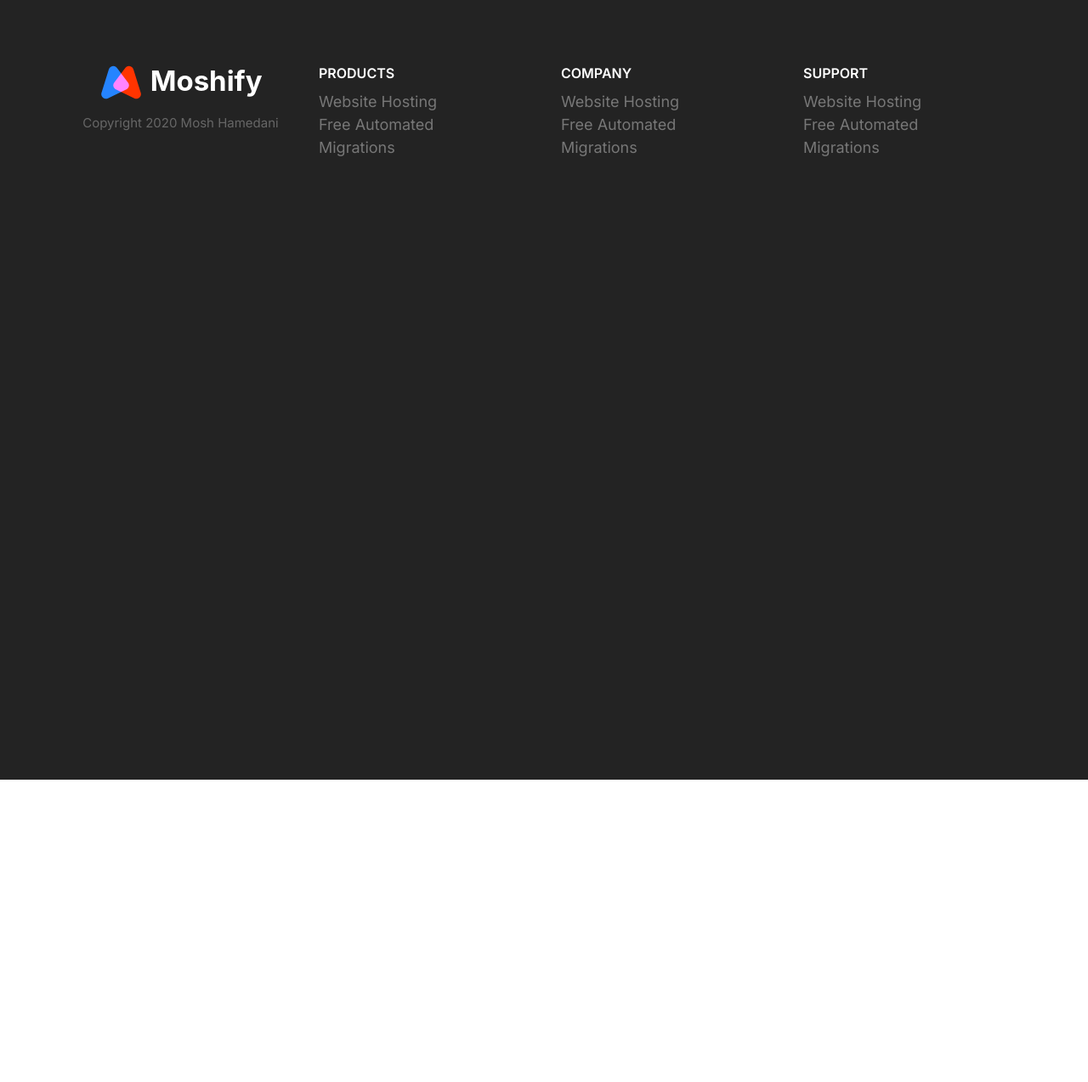
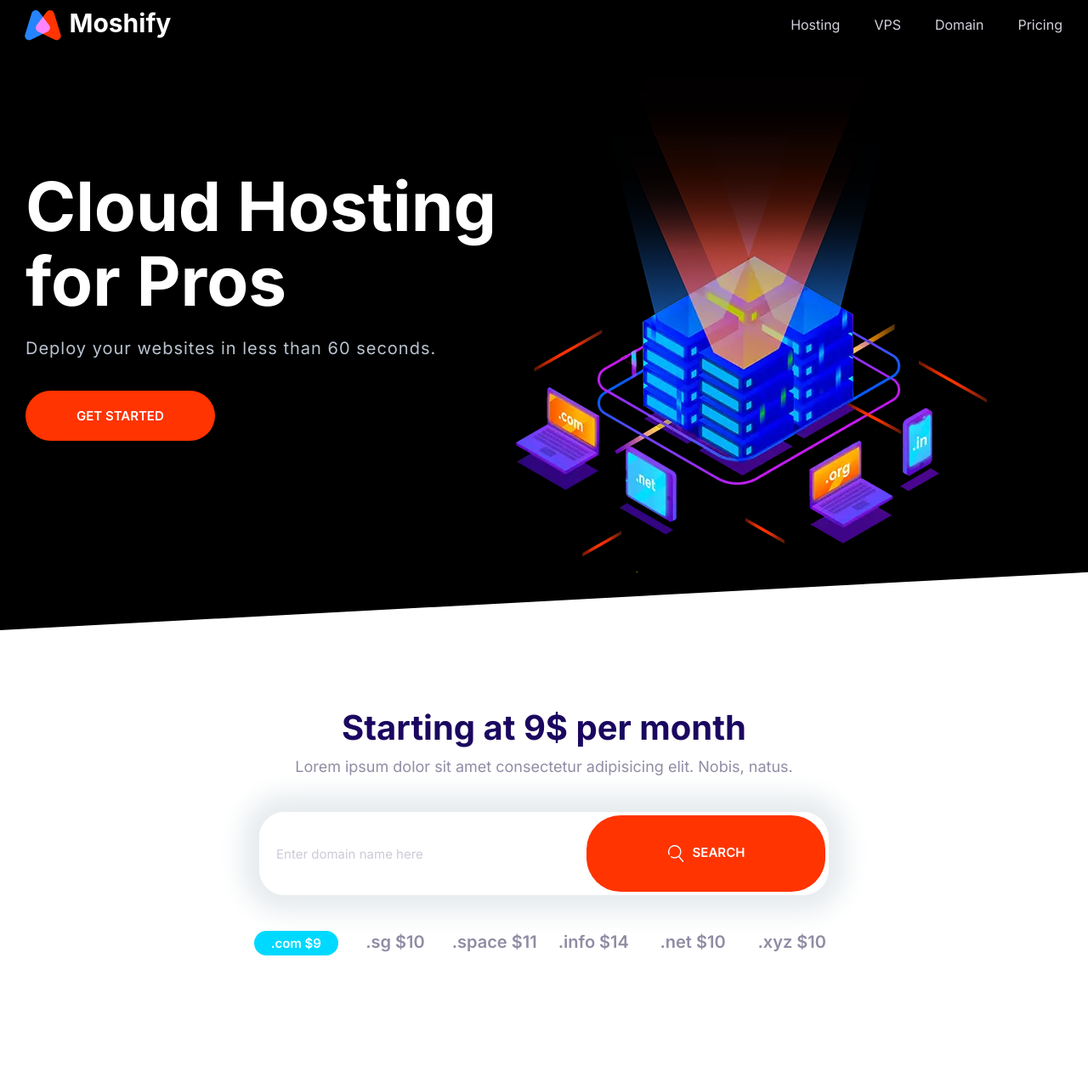
Before and after one commit to sina-kaabi/Moshify, a plain HTML site: page index.html in a window 1280 px wide. Shown: the part 2-1276 px from the top of the page at 85% size. Before the commit the page ends 920 px from the top, so only its background shows below. Drawn offline with Linux system fonts and the light colour scheme.

Commit message:
website-setup

```diff
--- a/index.html
+++ b/index.html
@@ -15,62 +15,67 @@
     <link rel="stylesheet" href="css/styles.css" />
   </head>
   <body>
-    <footer class="block block--dark footer">
-      <div class="container grid footer__sections">
-        <section class="collapsible collapsible--expanded footer__section">
-          <header class="collapsible__header">
-            <h2 class="collapsible__heading footer__heading">Products</h2>
+    <header>
+      <nav class="nav collapsible">
+        <a class="nav__brand" href="/"><img src="images/logo.svg" alt="" /></a>
+        <svg class="icon icon--white nav__toggler">
+          <use xlink:href="images/sprite.svg#menu"></use>
+        </svg>
 
-            <svg class="icon icon--white collapsible__chevron">
-              <use xlink:href="images/sprite.svg#chevron"></use>
-            </svg>
-          </header>
-          <div class="collapsible__content">
-            <ul class="list">
-              <li><a href="#">Website Hosting</a></li>
-              <li><a href="#">Free Automated</a></li>
-              <li><a href="#">Migrations</a></li>
-            </ul>
-          </div>
-        </section>
-        <section class="collapsible footer__section">
-          <header class="collapsible__header">
-            <h2 class="collapsible__heading footer__heading">Company</h2>
+        <ul class="list nav__list collapsible__content">
+          <li class="nav__item"><a href="#">Hosting</a></li>
+          <li class="nav__item"><a href="#">VPS</a></li>
+          <li class="nav__item"><a href="#">Domain</a></li>
+          <li class="nav__item"><a href="#">Pricing</a></li>
+        </ul>
+      </nav>
+    </header>
+    <section class="block block--dark block--skewed-left hero">
+      <div class="container grid grid--1x2">
+        <header class="block__header hero__content">
+          <h1 class="block__heading">Cloud Hosting for Pros</h1>
+          <p class="hero__tagline">
+            Deploy your websites in less than 60 seconds.
+          </p>
+          <a href="" class="btn btn--accent btn--stretched">Get Started</a>
+        </header>
 
-            <svg class="icon icon--white collapsible__chevron">
-              <use xlink:href="images/sprite.svg#chevron"></use>
-            </svg>
-          </header>
-          <div class="collapsible__content">
-            <ul class="list">
-              <li><a href="#">Website Hosting</a></li>
-              <li><a href="#">Free Automated</a></li>
-              <li><a href="#">Migrations</a></li>
-            </ul>
-          </div>
-        </section>
-        <section class="collapsible footer__section">
-          <header class="collapsible__header">
-            <h2 class="collapsible__heading footer__heading">Support</h2>
+        <picture>
+          <source
+            type="image/webp"
+            srcset="images/banner.webp 1x, images/banner@2x.webp 2x" />
+          <source
+            type="image/png"
+            srcset="images/banner.png 1x, images/banner@2x.png 2x" />
+          <img class="hero__image" src="images/banner.png" alt=""
+        /></picture>
+      </div>
+    </section>
 
-            <svg class="icon icon--white collapsible__chevron">
-              <use xlink:href="images/sprite.svg#chevron"></use>
-            </svg>
-          </header>
-          <div class="collapsible__content">
-            <ul class="list">
-              <li><a href="#">Website Hosting</a></li>
-              <li><a href="#">Free Automated</a></li>
-              <li><a href="#">Migrations</a></li>
-            </ul>
-          </div>
-        </section>
-        <section class="footer__brand">
-          <img class="logo__copyright" src="images/logo.svg" alt="" />
-          <p class="footer__copyright">Copyright 2020 Mosh Hamedani</p>
-        </section>
+    <section class="block container block-domain">
+      <header class="block__header">
+        <h2>Starting at 9$ per month</h2>
+        <p>
+          Lorem ipsum dolor sit amet consectetur adipisicing elit. Nobis, natus.
+        </p>
+      </header>
+      <div class="input-group">
+        <input type="text" class="input" placeholder="Enter domain name here" />
+        <button class="btn btn--accent">
+          <svg class="icon icon--white">
+            <use xlink:href="images/sprite.svg#search"></use></svg
+          >Search
+        </button>
       </div>
-    </footer>
+      <ul class="list block-domain__prices">
+        <li><span class="badge badge--secondary">.com $9</span></li>
+        <li>.sg $10</li>
+        <li>.space $11</li>
+        <li>.info $14</li>
+        <li>.net $10</li>
+        <li>.xyz $10</li>
+      </ul>
+    </section>
 
     <script src="js/main.js"></script>
   </body>
```
